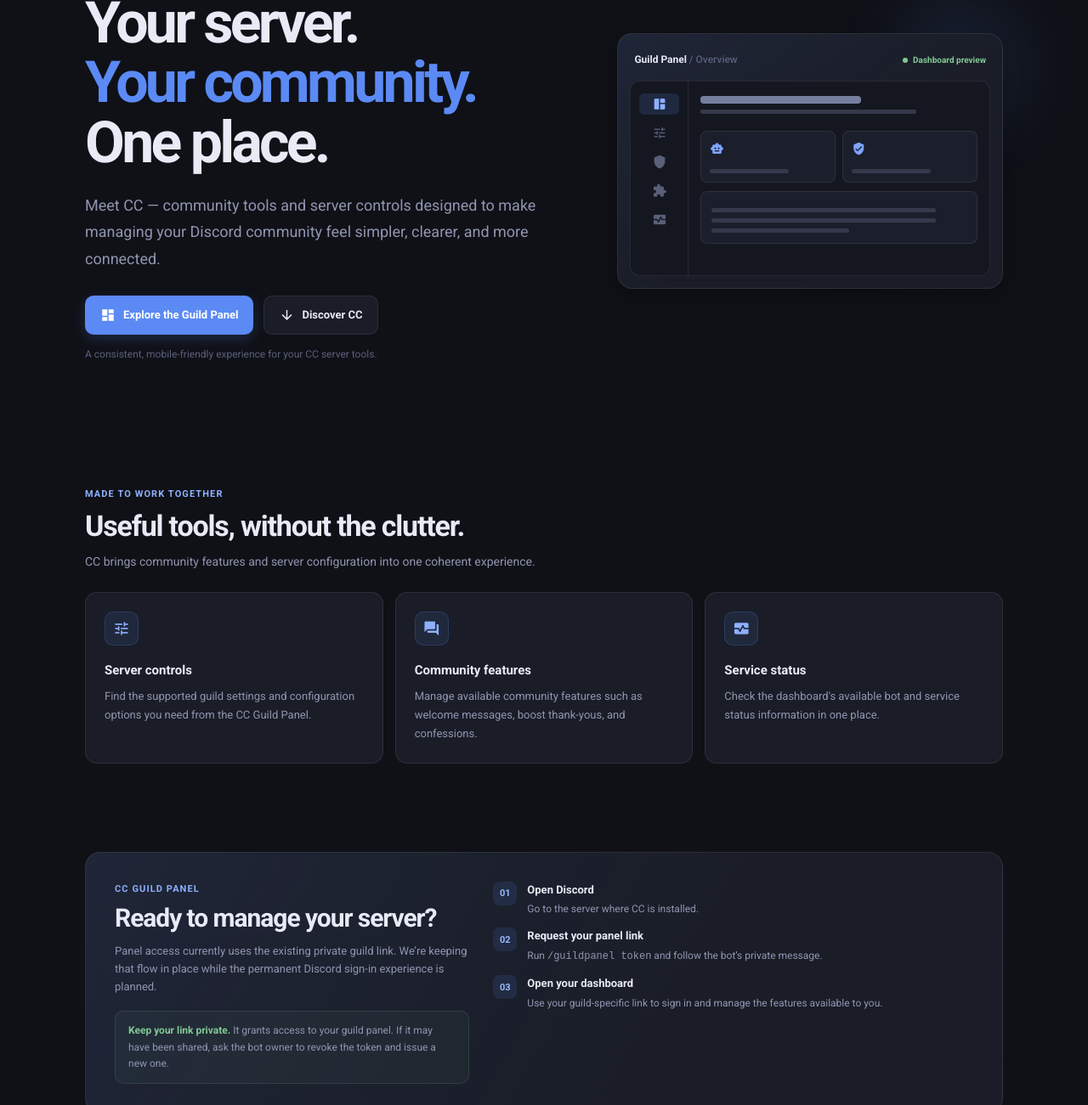
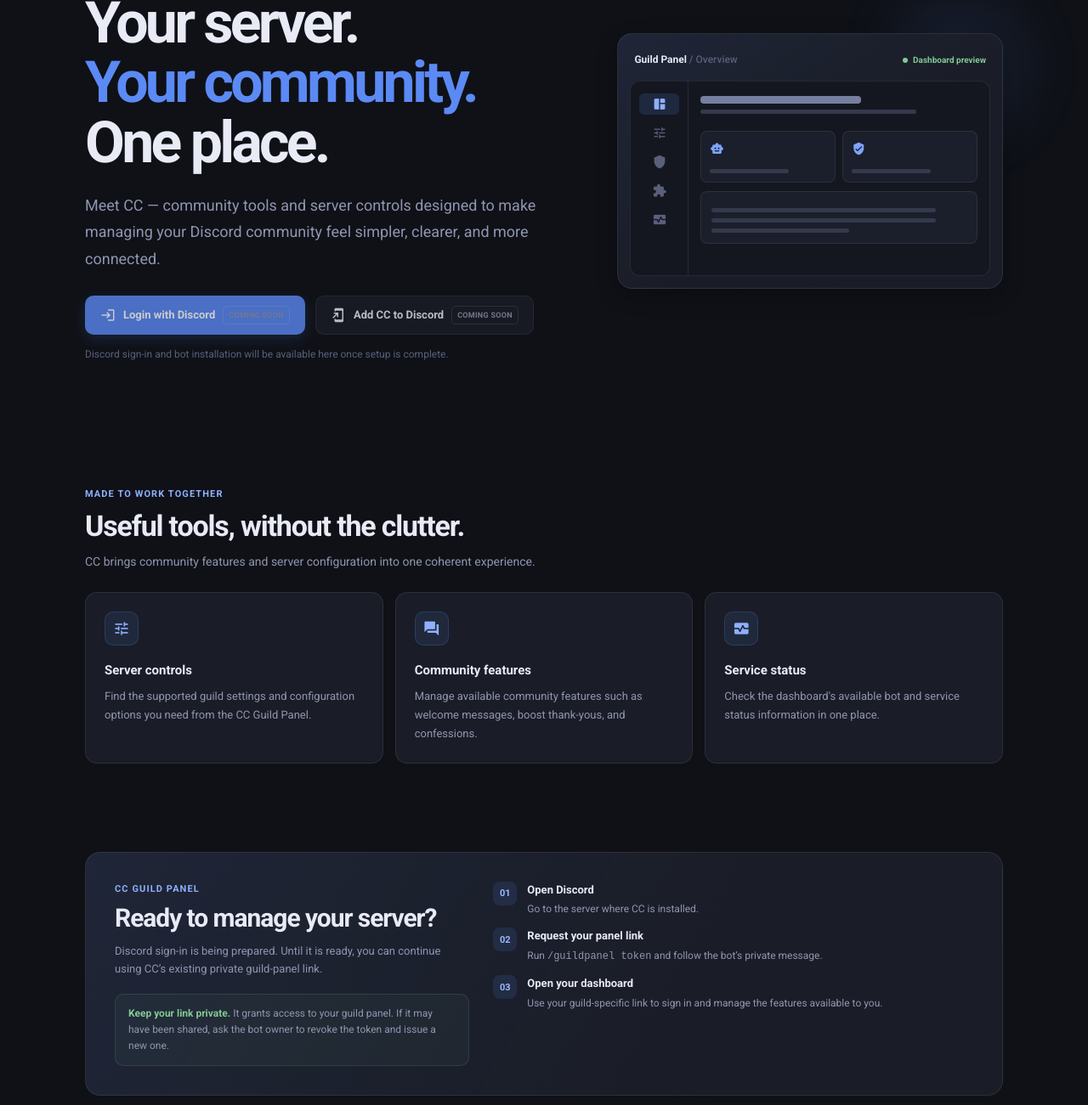
Before and after one commit to sehraks/cc-panel-links, a plain HTML site: page docs/index.html in a window 1280 px wide. Shown: the part 241-1542 px from the top of the page at 85% size. Drawn offline with Linux system fonts and the light colour scheme; a web font is replaced by a local one.

Commit message:
Prepare landing page for Discord login and bot installation

```diff
--- a/docs/index.html
+++ b/docs/index.html
@@ -47,6 +47,8 @@
     .btn-secondary { border-color: var(--border); background: var(--surface); color: var(--text-1); }
     .btn-secondary:hover { border-color: rgba(91,138,245,.35); background: var(--surface-2); }
     .btn .material-icons { font-size: 18px; }
+    .btn[aria-disabled="true"] { cursor: not-allowed; opacity: .78; transform: none; }
+    .coming-soon { padding: 3px 6px; border: 1px solid rgba(255,255,255,.12); border-radius: 5px; color: var(--text-2); font-size: 9px; font-weight: 700; letter-spacing: .03em; text-transform: uppercase; }
     .helper { margin-top: 14px; color: var(--text-3); font-size: 12px; }
     .preview { position: relative; padding: 14px; border: 1px solid var(--border); border-radius: 18px; background: linear-gradient(145deg,rgba(91,138,245,.08),transparent 55%),var(--surface); box-shadow: var(--shadow); }
     .preview::before { content: ''; position: absolute; width: 150px; height: 150px; top: -38px; right: -24px; z-index: -1; border-radius: 50%; background: rgba(91,138,245,.12); filter: blur(35px); }
@@ -116,11 +118,11 @@
         <div class="eyebrow"><span class="material-icons" aria-hidden="true">smart_toy</span> Built for your Discord community</div>
         <h1>Your server.<br><span>Your community.</span><br>One place.</h1>
         <p class="hero-copy">Meet CC — community tools and server controls designed to make managing your Discord community feel simpler, clearer, and more connected.</p>
-        <div class="actions">
-          <a class="btn btn-primary" href="#guild-panel"><span class="material-icons" aria-hidden="true">dashboard</span> Explore the Guild Panel</a>
-          <a class="btn btn-secondary" href="#features"><span class="material-icons" aria-hidden="true">arrow_downward</span> Discover CC</a>
+        <div class="actions" aria-label="CC actions">
+          <span class="btn btn-primary" aria-disabled="true" title="Discord sign-in is being prepared"><span class="material-icons" aria-hidden="true">login</span> Login with Discord <span class="coming-soon">Coming soon</span></span>
+          <span class="btn btn-secondary" aria-disabled="true" title="The installation link will be enabled when setup is complete"><span class="material-icons" aria-hidden="true">add_to_home_screen</span> Add CC to Discord <span class="coming-soon">Coming soon</span></span>
         </div>
-        <p class="helper">A consistent, mobile-friendly experience for your CC server tools.</p>
+        <p class="helper">Discord sign-in and bot installation will be available here once setup is complete.</p>
       </div>
 
       <div class="preview" role="img" aria-label="Illustration of a dark CC guild dashboard with navigation and status cards">
@@ -175,7 +177,7 @@
         <div>
           <div class="section-kicker">CC Guild Panel</div>
           <h2>Ready to manage your server?</h2>
-          <p class="access-copy">Panel access currently uses the existing private guild link. We’re keeping that flow in place while the permanent Discord sign-in experience is planned.</p>
+          <p class="access-copy">Discord sign-in is being prepared. Until it is ready, you can continue using CC’s existing private guild-panel link.</p>
           <div class="security-note"><strong>Keep your link private.</strong> It grants access to your guild panel. If it may have been shared, ask the bot owner to revoke the token and issue a new one.</div>
         </div>
         <ol class="steps">
```
